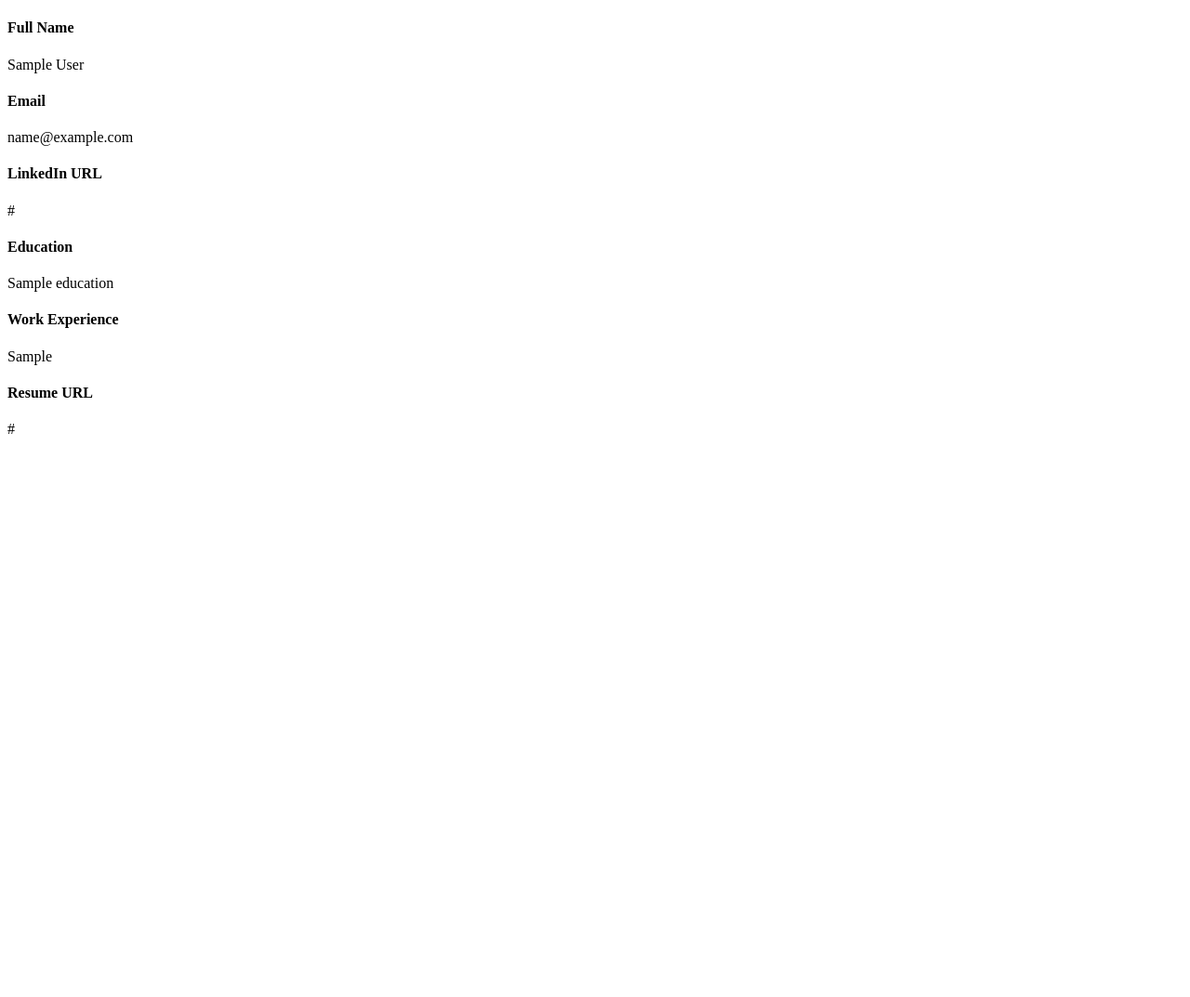
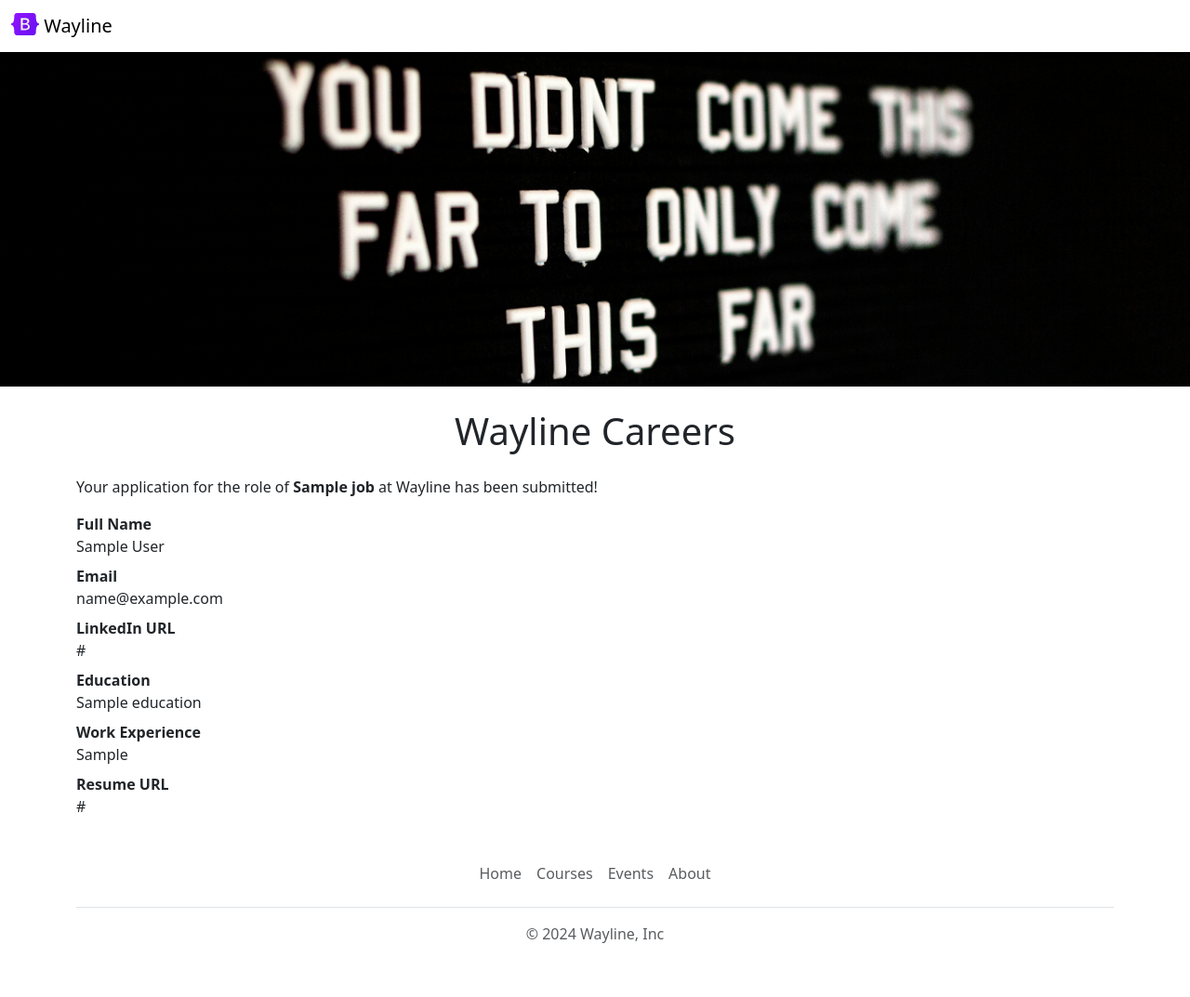
Before and after one commit to Wayline16/way-solutions, a Flask app: template templates/application_submitted.html in a window 1280 px wide. Shown: the whole page at 93% size. Before the commit the page ends 800 px from the top, so only its background shows below. Run offline with Flask 3, Linux system fonts and the light colour scheme; the template is opened without the code that fills it: most values are stand-ins (such as "Sample title", 1, 10 or a date in 2020).

Commit message:
Store application form in database

```diff
--- a/app.py
+++ b/app.py
@@ -1,5 +1,5 @@
 from flask import Flask, render_template, jsonify, request
-from database import load_jobs_from_db, load_job_from_db
+from database import load_jobs_from_db, load_job_from_db, add_application_to_db
 
 app = Flask(__name__)
 
@@ -28,10 +28,14 @@ def show_job(id):
 @app.route("/job/<id>/apply" , methods=['post'])
 def apply_to_job(id):
   data = request.form
+  job = load_job_from_db(id)
+  add_application_to_db(id, data)
   #store this in the DB
   #send an email
   #display an ackowledgement
-  return render_template('application_submitted.html', application=data)
+  return render_template('application_submitted.html',
+                          application=data,
+                        job=job)
 
 
 
--- a/database.py
+++ b/database.py
@@ -37,3 +37,9 @@ def load_job_from_db(id):
           print("No results found.")
 
       return job[0]
+
+def add_application_to_db(job_id, application):
+  with engine.connect() as conn:
+    query = text("INSERT INTO applications (job_id, full_name, email, linkedin_url, education, work_experience, resume_url) VALUES (:job_id, :full_name, :email, :linkedin_url, :education, :work_experience, :resume_url)").params(job_id=job_id,full_name=application['full_name'],email=application['email'],linkedin_url=application['linkedin_url'],education=application['education'],work_experience=application['work_experience'],resume_url=application['resume_url'])
+
+    conn.execute(query)
--- a/templates/application_submitted.html
+++ b/templates/application_submitted.html
@@ -2,24 +2,33 @@
 <html>
   <head>
     <title>Application Submitted - Wayline Careers</title>
+    {% include 'bootstrap.html' %}
   </head>
   <body>
-    <h4>Full Name</h4>
-    <div>{{application['full_name']}}</div>
+    {% include 'nav.html' %}
+    {% include 'banner.html' %}
+    <div class= "container">
+      <h1 class="text-center mt-2 mb-4">Wayline Careers</h1>
+      <p>Your application for the role of <b>{{job['title']}}</b> at Wayline has been submitted!</p>
 
-    <h4>Email</h4>
-    <div>{{application['email']}}</div>
+      <b>Full Name</b>
+      <div class="mb-2">{{application['full_name']}}</div>
 
-    <h4>LinkedIn URL</h4>
-    <div>{{application['linkedin_url']}}</div>
+      <b>Email</b>
+      <div class="mb-2">{{application['email']}}</div>
 
-    <h4>Education</h4>
-    <div>{{application['education']}}</div>
+      <b>LinkedIn URL</b>
+      <div class="mb-2">{{application['linkedin_url']}}</div>
 
-    <h4>Work Experience</h4>
-    <div>{{application['work_experience']}}</div>
+      <b>Education</b>
+      <div class="mb-2">{{application['education']}}</div>
 
-    <h4>Resume URL</h4>
-    <div>{{application['resume_url']}}</div>
+      <b>Work Experience</b>
+      <div class="mb-2">{{application['work_experience']}}</div>
+
+      <b>Resume URL</b>
+      <div class="mb-2">{{application['resume_url']}}</div>
+    </div>
+    {% include 'footer.html' %}
   </body>
 </html>
```
